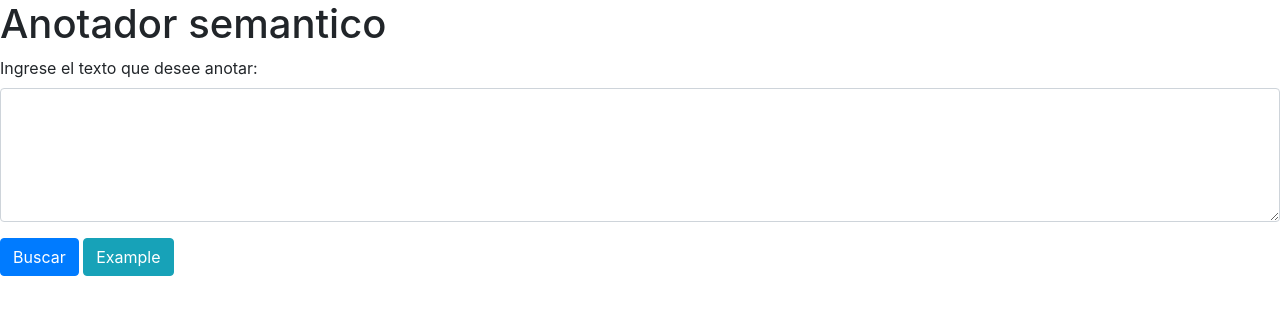
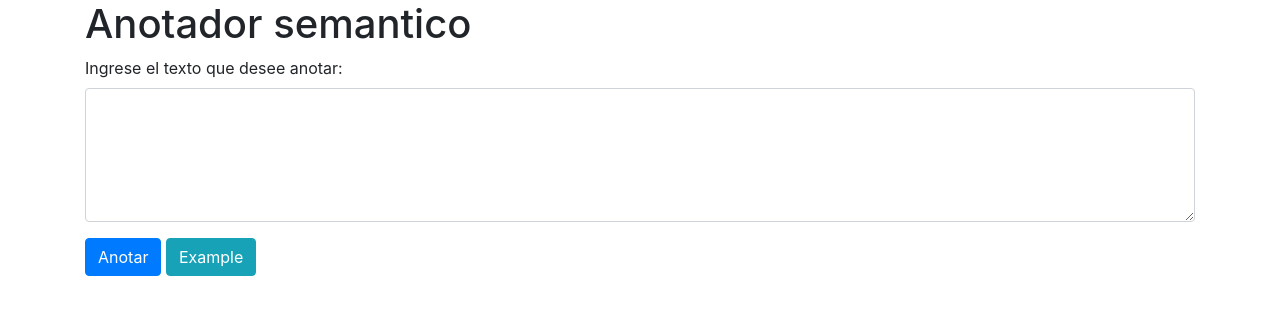
Before and after one commit to astandre/semantic-annotator-sbc, a Flask app: page / in a window 1280 px wide. Shown: the top 315 px of the page. Run offline with Flask 2, Linux system fonts and the light colour scheme; some libraries are stand-ins or nearby versions.

Commit message:
Giving structure

```diff
--- a/templates/anotador.html
+++ b/templates/anotador.html
@@ -22,21 +22,21 @@
 
 </head>
 <body>
-<h1>Anotador semantico</h1>
-<main>
+
+<div class="container">
+    <h1>Anotador semantico</h1>
     <div class="form-group">
         <label for="raw-text">Ingrese el texto que desee anotar:</label>
         <textarea class="form-control" rows="5" id="raw-text"></textarea>
     </div>
-    <button id="submit" type="button" class="btn btn-primary">Buscar</button>
+    <button id="submit" type="button" class="btn btn-primary">Anotar</button>
     <button id="example" type="button" class="btn  btn-info">Example</button>
     <div id="result">
-
     </div>
     <div id="count">
+    </div>
+</div>
 
-    </div>
-</main>
 <script type="text/javascript">
     var csrftoken = Cookies.get('csrftoken');
     var URL = "http://127.0.0.1:5000/anotate";
```
